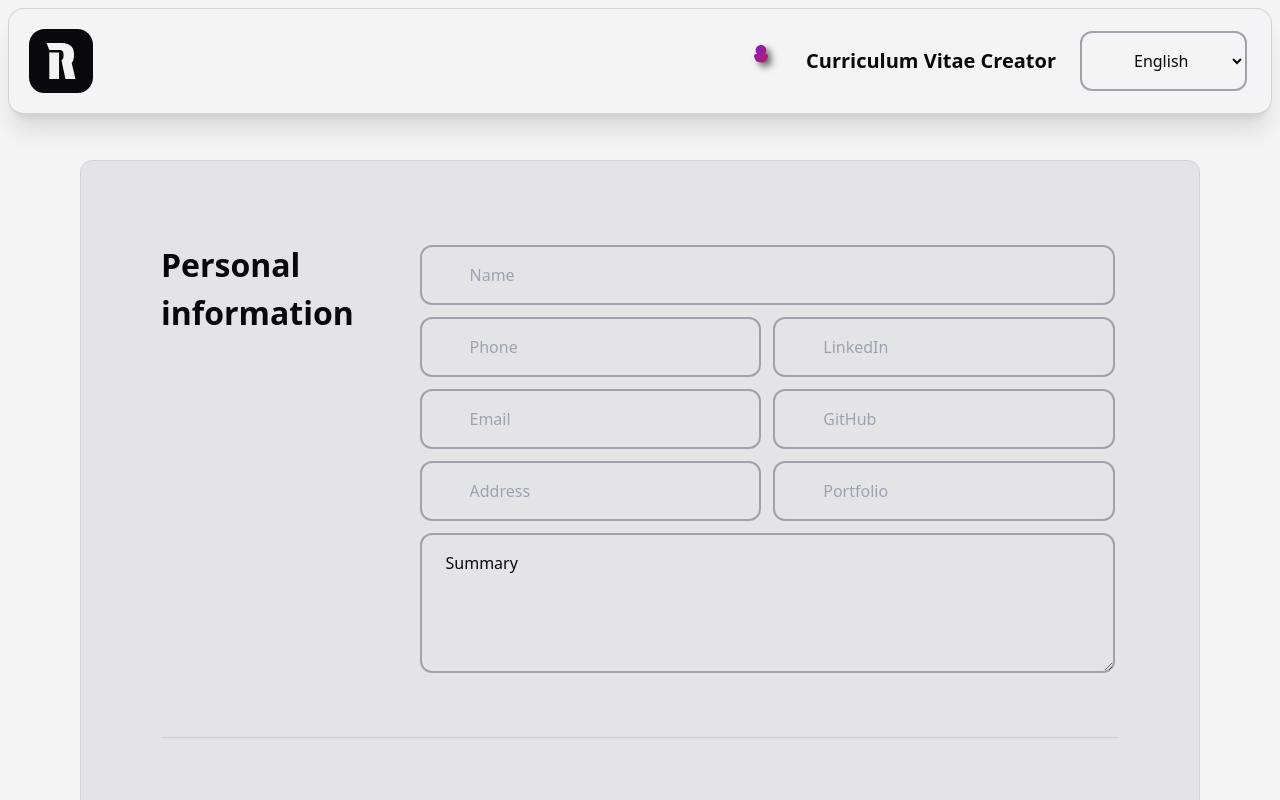
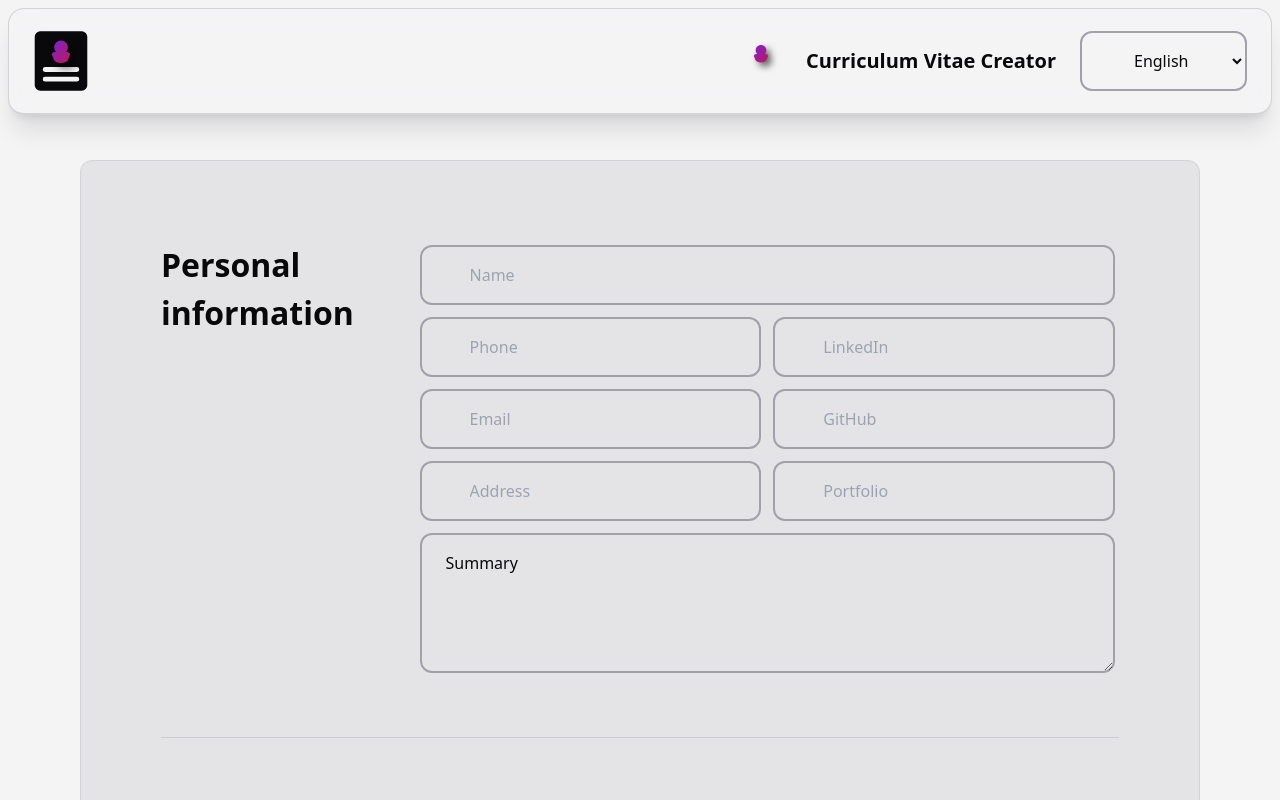
Before and after one commit to ribborges/cv-creator, a React (Vite) app: page / in a window 1280 px wide. Shown: the top 800 px of the page. Built offline with nearby package versions, Linux system fonts and the light colour scheme; what @react-pdf/renderer would draw is missing.

Commit message:
chore: update Logo component

```diff
--- a/src/components/Navbar/Logo.tsx
+++ b/src/components/Navbar/Logo.tsx
@@ -2,15 +2,87 @@ export default function Logo() {
     return (
         <svg
             xmlns="http://www.w3.org/2000/svg"
+            xmlnsXlink="http://www.w3.org/1999/xlink"
+            xmlSpace="preserve"
+            id="Capa_1"
             width="1024"
             height="1024"
-            viewBox="0 0 1024 1024"
-            style={{ width: '100%', height: '100%' }}
-            preserveAspectRatio="xMidYMid meet"
+            fill="#000"
+            version="1.1"
+            viewBox="0 0 56.212 56.212"
         >
+            <defs id="defs1">
+                <linearGradient id="linearGradient3">
+                    <stop id="stop3" offset="0" stopColor="#7e22ce" stopOpacity="1" />
+                    <stop id="stop4" offset="1" stopColor="#be185d" stopOpacity="1" />
+                </linearGradient>
+                <linearGradient
+                    xlinkHref="#linearGradient3"
+                    id="linearGradient4"
+                    x1="-25.082"
+                    x2="-3.275"
+                    y1="11.475"
+                    y2="33.282"
+                    gradientUnits="userSpaceOnUse"
+                />
+                <filter
+                    id="filter2"
+                    width="2.475"
+                    height="2.196"
+                    x="-0.61"
+                    y="-0.495"
+                    colorInterpolationFilters="sRGB"
+                >
+                    <feFlood
+                        id="feFlood1"
+                        floodColor="#000"
+                        floodOpacity="0.6"
+                        result="flood"
+                    />
+                    <feGaussianBlur
+                        id="feGaussianBlur1"
+                        in="SourceGraphic"
+                        result="blur"
+                        stdDeviation="5"
+                    />
+                    <feOffset
+                        id="feOffset1"
+                        dx="5"
+                        dy="5"
+                        in="blur"
+                        result="offset"
+                    />
+                    <feComposite
+                        id="feComposite1"
+                        in="flood"
+                        in2="offset"
+                        operator="in"
+                        result="comp1"
+                    />
+                    <feComposite
+                        id="feComposite2"
+                        in="SourceGraphic"
+                        in2="comp1"
+                        operator="over"
+                        result="comp2"
+                    />
+                </filter>
+            </defs>
             <path
-                d="M 250 0 C 111.5 0 0 111.5 0 250 L 0 774 C 0 912.5 111.5 1024 250 1024 L 774 1024 C 912.5 1024 1024 912.5 1024 774 L 1024 250 C 1024 111.5 912.5 0 774 0 L 250 0 z M 280.80078 224 L 508 224 C 554.93333 224 594.13294 230.13372 625.59961 242.40039 C 657.06628 254.13372 680.53333 274.13372 696 302.40039 C 712 330.13372 720 368.26745 720 416.80078 C 720 472.80078 707.73255 515.73294 683.19922 545.59961 L 743.19922 800 L 583.19922 800 L 520.80078 508.80078 L 520.80078 498.40039 C 542.13411 488.26706 552.80078 462.93372 552.80078 422.40039 C 552.80078 397.86706 550.66706 379.73333 546.40039 368 C 542.13372 355.73333 534.66667 347.46589 524 343.19922 C 513.86667 338.93255 499.46745 336.80078 480.80078 336.80078 L 324.80078 336.80078 L 280.80078 224 z M 324.80078 376.80078 L 480.80078 376.80078 L 480.80078 800 L 324.80078 800 L 324.80078 376.80078 z "
+                id="rect1"
                 fill="currentColor"
+                fillOpacity="1"
+                strokeWidth="0.876"
+                d="M-36.552.338a5.9 5.9 0 0 0-5.911 5.911v51.777a5.9 5.9 0 0 0 5.91 5.911h44.58a5.9 5.9 0 0 0 5.912-5.911V6.249A5.9 5.9 0 0 0 8.028.34zm5.28 38.328h34.02a2.565 2.565 0 0 1 2.57 2.57 2.565 2.565 0 0 1-2.57 2.571h-34.02a2.565 2.565 0 0 1-2.571-2.57 2.565 2.565 0 0 1 2.57-2.571m0 10.421h34.02a2.565 2.565 0 0 1 2.57 2.571 2.565 2.565 0 0 1-2.57 2.571h-34.02a2.565 2.565 0 0 1-2.571-2.57 2.565 2.565 0 0 1 2.57-2.572"
+                transform="matrix(.81862 0 0 .81862 39.782 1.798)"
+            />
+            <path
+                id="path1-3"
+                fill="url(#linearGradient4)"
+                strokeWidth="1.495"
+                d="M-23.978 25.525c-.628-1.635 1.421-3.17 3.17-3.17h1.109a7.33 7.33 0 0 1-1.909-4.938 7.372 7.372 0 0 1 14.744.001c0 1.901-.727 3.63-1.912 4.937h1.06c1.751 0 3.797 1.535 3.17 3.17l-2.051 5.348c-1.748 4.557-13.582 4.557-15.33 0z"
+                filter="url(#filter2)"
+                transform="matrix(.81862 0 0 .81862 39.782 1.798)"
             />
         </svg>
     );
```
